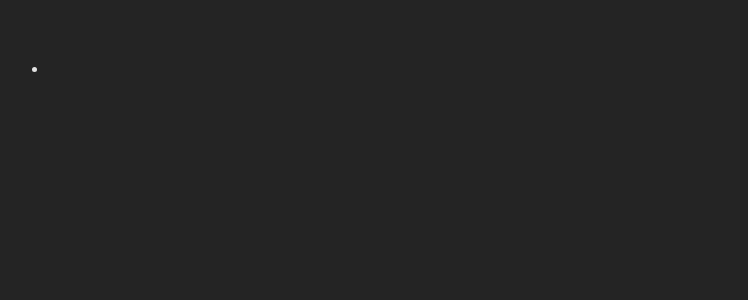
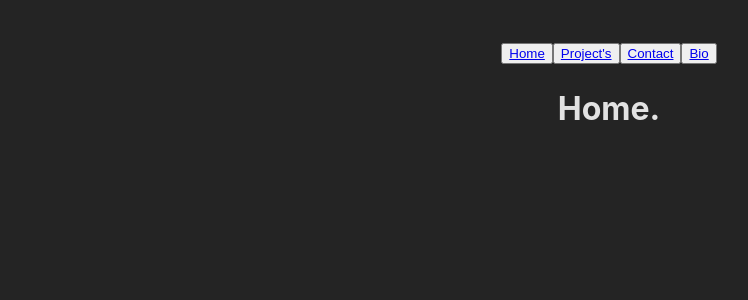
Before and after one commit to KeeslingB/portfoliob, a React (Vite) app: page / in a window 1280 px wide. Shown: the top 300 px of the page, without its empty margins (31-779 px from the left). Built offline with nearby package versions, Linux system fonts and the light colour scheme.

Commit message:
wokring on setting up inital navigation

```diff
--- a/src/App.jsx
+++ b/src/App.jsx
@@ -1,25 +1,59 @@
-import Header from "./components/Header";
+// import Header from "./components/Header";
+// import Footer from "./components/Footer"
+// import Hero from "./components/Hero";
+
+import Home from "./components/Home";
 import Projects from "./components/Projects";
-import Footer from "./components/Footer"
+import Contact from "./components/Contact";
 import Bio from "./components/Bio";
-import Contact from "./components/Contact";
-import Hero from "./components/Hero";
+
+
+
 import './App.css';
+import React from "react";
 
+import {
+  BrowserRouter as Router,
+  Switch,
+  Route,
+  Link
+} from "react-router-dom";
 
 
 function App() {
 
   return (
     <>
-<main>
-  < Header />
-  < Hero />
-  < Projects />
-  < Bio />
-  < Contact />
-  < Footer />
-</main>
+    <Router>
+      <nav>
+        <button>
+          <Link to="/">Home</Link>
+        </button>
+        <button>
+          <Link to="/projects">Project's</Link>
+        </button>
+        <button>
+          <Link to="contact">Contact</Link>
+        </button>
+        <button>
+          <Link to="bio">Bio</Link>
+        </button>
+      </nav>
+      <Switch>
+        <Route exact path="/">
+          <Home/>
+        </Route>
+        <Route path="/projects">
+          <Projects/>
+        </Route>
+        <Route path="/contact">
+          <Contact/>
+        </Route>
+        <Route path="/bio">
+          <Bio/>
+        </Route>
+      </Switch>
+    </Router>
     </>
   )
 }
--- a/src/components/Bio.jsx
+++ b/src/components/Bio.jsx
@@ -1,6 +1,8 @@
 export default function Bio(){
 
   return (
-    <></>
+    <>
+    <h1>Bio.</h1>
+    </>
   )
 }
--- a/src/components/Contact.jsx
+++ b/src/components/Contact.jsx
@@ -1,6 +1,8 @@
 export default function Contact() {
 
   return (
-    <></>
+    <>
+    <h1>Contact.</h1>
+    </>
   )
 }
--- /dev/null
+++ b/src/components/Home.jsx
@@ -0,0 +1,8 @@
+export default function Home() {
+
+  return(
+    <>
+    <h1>Home.</h1>
+    </>
+  )
+}
--- a/src/components/Projects.jsx
+++ b/src/components/Projects.jsx
@@ -4,6 +4,7 @@
 export default function Projects(){
   return (
     <>
+    <h1>Projects.</h1>
     </>
   )
 }
```
Also changed, not shown: src/pages/ContactPage.jsx (added).
